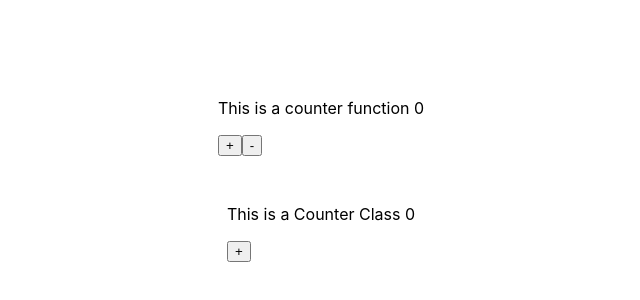
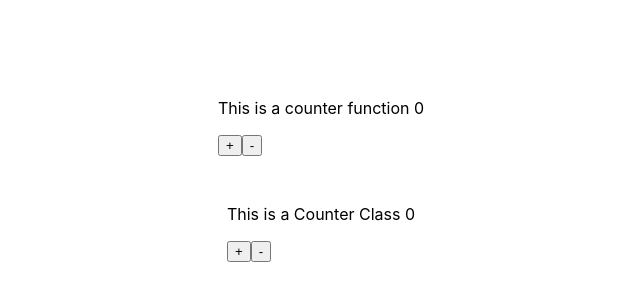
Before and after one commit to mirzadevv/function-vs-class-component, a React (Create React App) app: page / in a window 1280 px wide. Shown: the part 228-528 px from the top of the page, without its empty margins (319-959 px from the left). Built offline with nearby package versions, Linux system fonts and the light colour scheme.

Commit message:
feat: add handleDecrement function into the class component
This feature decrement the count state value

```diff
--- a/src/components/CounterClass.jsx
+++ b/src/components/CounterClass.jsx
@@ -8,11 +8,16 @@ class CounterClass extends Component {
     this.setState({ count: this.state.count + 1 });
   };
 
+  handleDecrement = () => {
+    this.setState({ count: this.state.count - 1 });
+  };
+
   render() {
     return (
       <div>
         <p>This is a Counter Class {this.state.count}</p>
         <button onClick={this.handleIncrement}>+</button>
+        <button onClick={this.handleDecrement}>-</button>
       </div>
     );
   }
```
